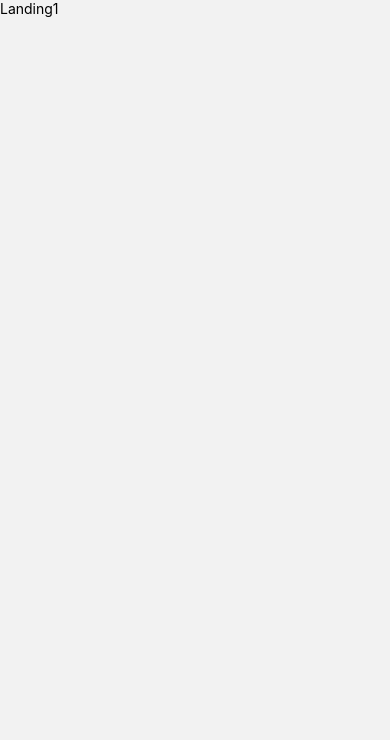
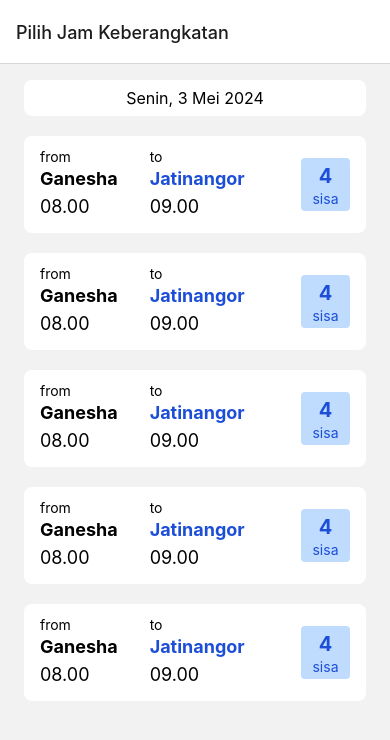
Before and after one commit to kevinprayoga/MyShuttle-ITB-fe, a React Native app: screen / in a window 390 px wide. Shown: the top 740 px of the page. Built offline with nearby package versions, Linux system fonts and the light colour scheme.

Commit message:
done reservasi

```diff
--- a/App.js
+++ b/App.js
@@ -4,10 +4,13 @@ import { NavigationContainer, useNavigation, useFocusEffect } from "@react-navig
 import { createNativeStackNavigator } from "@react-navigation/native-stack";
 import { config, closeConfig } from "./hooks/animation";
 
-import Landing1 from './src/LandingPage/Landing1';
-import Landing2 from './src/LandingPage/Landing2';
-import Login from './src/LandingPage/Login';
-import Register from './src/LandingPage/Register';
+// import Landing1 from './src/LandingPage/Landing1';
+// import Landing2 from './src/LandingPage/Landing2';
+// import Login from './src/LandingPage/Login';
+// import Register from './src/LandingPage/Register';
+import Reservasi from './src/Tab/User/Reservasi';
+import ReservasiDetail from './src/Tab/User/ReservasiDetail';
+import ReservasiJam from './src/Tab/User/ReservasiJam';
 
 const Stack = createNativeStackNavigator();
 
@@ -26,10 +29,25 @@ export default function App() {
         headerMode="float"
         animation="fade"
       >
+        {/* <Stack.Screen
+          name="Reservasi"
+          component={Reservasi}
+          options={{ headerShown: true }}
+        /> */}
         <Stack.Screen
+          name="Pilih Jam Keberangkatan"
+          component={ReservasiJam}
+          options={{ headerShown: true }}
+        />
+        <Stack.Screen
+          name="Reservasi Detail"
+          component={ReservasiDetail}
+          options={{ headerShown: true }}
+        />
+        {/* <Stack.Screen
           name="Landing1"
           component={Landing1}
-          options={{ headerShown: false }}
+          options={{ headerShown: true }}
         />
         <Stack.Screen
           name="Landing2"
@@ -45,7 +63,7 @@ export default function App() {
           name="Register"
           component={Register}
           options={{ headerShown: false }}
-        />
+        /> */}
       </Stack.Navigator>
     </NavigationContainer>
   );
--- a/constants/images.js
+++ b/constants/images.js
@@ -1,5 +1,6 @@
 import logo from '../assets/images/logo.png';
+import dummy_qr from '../assets/images/dummy_qr.png';
 
 export default {
-  logo,
+  logo, dummy_qr,
 }
--- /dev/null
+++ b/src/Tab/User/Reservasi.jsx
@@ -0,0 +1,71 @@
+import React from "react";
+import { Text, Pressable, View } from "react-native";
+
+export const TanggalContainer = ({ tanggal }) => {
+    return (
+        <View className="py-1.5 border-solid border-1 bg-white rounded-lg mb-5">
+            <Text className="text-base text-center">{tanggal}</Text>
+        </View>
+    )
+}
+
+export const ReservasiInfoContainer = ({ from, dest, departureTime, arrivalTime, nomorShuttle, platMobil }) => {
+    return (
+        <View className="py-4 px-4 rounded-lg bg-white mb-5">
+            <View className="flex-row mb-4">
+                <View className="mr-6">
+                    <Text className="text-lg font-bold mb-2">{from}</Text>
+                    <Text className="font-bold text-4xl">{departureTime}</Text>
+                </View>
+                <View>
+                    <Text className="text-lg font-bold mb-2">{dest}</Text>
+                    <Text className="font-bold text-4xl">{arrivalTime}</Text>
+                </View>
+            </View>
+            <Text className="font-bold text-lg mb-2">Nomor Shuttle:</Text>
+            <View className="flex-row mb-4">
+                <View className="mr-4 bg-gray-100 py-2 px-4 rounded-lg align-center text-center">
+                    <Text className="text-4xl font-medium">{nomorShuttle}</Text>
+                </View>
+                <View className="bg-sky-200 py-2 px-4 rounded-lg align-center text-center">
+                    <Text className="text-4xl font-medium">{platMobil}</Text>
+                </View>
+            </View>
+            <Text className="text-lg font-bold">Keterangan</Text>
+            <Text className="text-lg">Kumpul di depan Tugu Soekarno.</Text>
+        </View>
+    );
+}
+
+export default function Reservasi() {
+    return (
+        <View className="mx-6 mt-4">
+            <TanggalContainer tanggal="Senin, 3 Mei 2024"/>
+            <ReservasiInfoContainer
+                from="Ganesha"
+                dest="Jatinangor"
+                departureTime="07.00"
+                arrivalTime="08.00"
+                nomorShuttle="9"
+                platMobil="D 8234 X"
+            />
+            <View className="border-dashed border-2 border-gray-300 p-4 mb-4">
+                <Text>
+                    1. Waktu sampai adalah perkiraan. Shuttle dapat terlambat karena kemacetan atau hal lain.
+                </Text>
+                <Text>
+                    2. Setelah tiket dipesan, tiket tidak dapat dipindahtangankan.
+                </Text>
+                <Text>
+                    3. Tiket harus ditunjukkan agar dapat naik shuttle.
+                </Text>
+            </View>
+            <Pressable className="bg-blue-600 px-8 py-3 rounded-lg mb-4">
+                <Text className="text-white text-lg text-center font-medium">Booking Tempat</Text>
+            </Pressable>
+            <Pressable className="border-solid border-2 border-blue-600 px-8 py-3 rounded-lg mb-4">
+                <Text className="text-blue-600 text-lg text-center font-medium">Ganti Jadwal</Text>
+            </Pressable>
+        </View>
+    );
+};
--- /dev/null
+++ b/src/Tab/User/ReservasiDetail.jsx
@@ -0,0 +1,27 @@
+import React from "react";
+import { Text, Pressable, View, Image } from "react-native";
+import { TanggalContainer, ReservasiInfoContainer } from './Reservasi';
+import dummy_qr from '../../../assets/images/dummy_qr.png';
+
+export default function ReservasiDetail() {
+    return (
+        <View className="mx-6 mt-4">
+            <TanggalContainer tanggal="Senin, 3 Mei 2024"/>
+            <ReservasiInfoContainer
+                from="Ganesha"
+                dest="Jatinangor"
+                departureTime="07.00"
+                arrivalTime="08.00"
+                nomorShuttle="9"
+                platMobil="D 8234 X"
+            />
+            <Image
+                source={dummy_qr}
+                className="w-[200px] h-[200px] text-center align-center mb-4"
+            />
+            <Pressable className="bg-blue-600 px-8 py-3 rounded-lg mb-4">
+                <Text className="text-white text-lg text-center font-medium">Kembali ke Beranda</Text>
+            </Pressable>
+        </View>
+    );
+};
--- /dev/null
+++ b/src/Tab/User/ReservasiJam.jsx
@@ -0,0 +1,76 @@
+import React from "react";
+import { Text, Pressable, View } from "react-native";
+
+export const TanggalContainer = ({ tanggal }) => {
+    return (
+        <View className="py-1.5 border-solid border-1 bg-white rounded-lg mb-5">
+            <Text className="text-base text-center">{tanggal}</Text>
+        </View>
+    )
+}
+
+const ReservasiJamContainer = ({ from, dest, departureTime, arrivalTime, sisa }) => {
+    return (
+        <View className="bg-white rounded-lg flex-row py-3 px-4 items-center mb-5">
+            <View className="flex-4 mr-8">
+                <Text>from</Text>
+                <Text className="text-black text-lg font-bold leading-7">{from}</Text>
+                <Text className="text-black text-lg font-normal leading-7">{departureTime}</Text>
+            </View>
+            <View className="flex-4">
+                <Text>to</Text>
+                <Text className="text-blue-700 text-lg font-bold">{dest}</Text>
+                <Text className="text-lg">{arrivalTime}</Text>
+            </View>
+            <View className="ml-auto">
+                <View className="p-1 rounded w-[49px] bg-blue-200 items-center">
+                    <Text className="text-blue-700 font-bold text-xl">{sisa}</Text>
+                    <Text className="text-blue-700">sisa</Text>
+                </View>
+            </View>
+        </View>
+    );
+};
+
+export default function ReservasiJam() {
+    return (
+        <View className="mx-6 mt-4">
+            <TanggalContainer tanggal="Senin, 3 Mei 2024"/>
+            <ReservasiJamContainer
+                from="Ganesha"
+                dest="Jatinangor"
+                departureTime="08.00"
+                arrivalTime="09.00"
+                sisa="4"
+            />
+            <ReservasiJamContainer
+                from="Ganesha"
+                dest="Jatinangor"
+                departureTime="08.00"
+                arrivalTime="09.00"
+                sisa="4"
+            />
+            <ReservasiJamContainer
+                from="Ganesha"
+                dest="Jatinangor"
+                departureTime="08.00"
+                arrivalTime="09.00"
+                sisa="4"
+            />
+            <ReservasiJamContainer
+                from="Ganesha"
+                dest="Jatinangor"
+                departureTime="08.00"
+                arrivalTime="09.00"
+                sisa="4"
+            />
+            <ReservasiJamContainer
+                from="Ganesha"
+                dest="Jatinangor"
+                departureTime="08.00"
+                arrivalTime="09.00"
+                sisa="4"
+            />
+        </View>
+    )
+}
```
Also changed, not shown: assets/images/dummy_qr.png (added).
